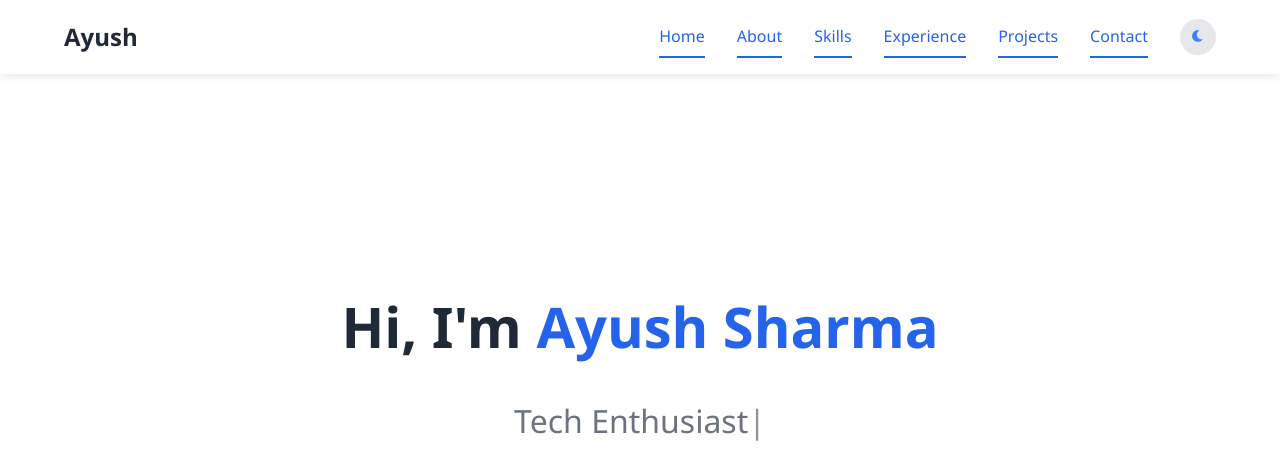
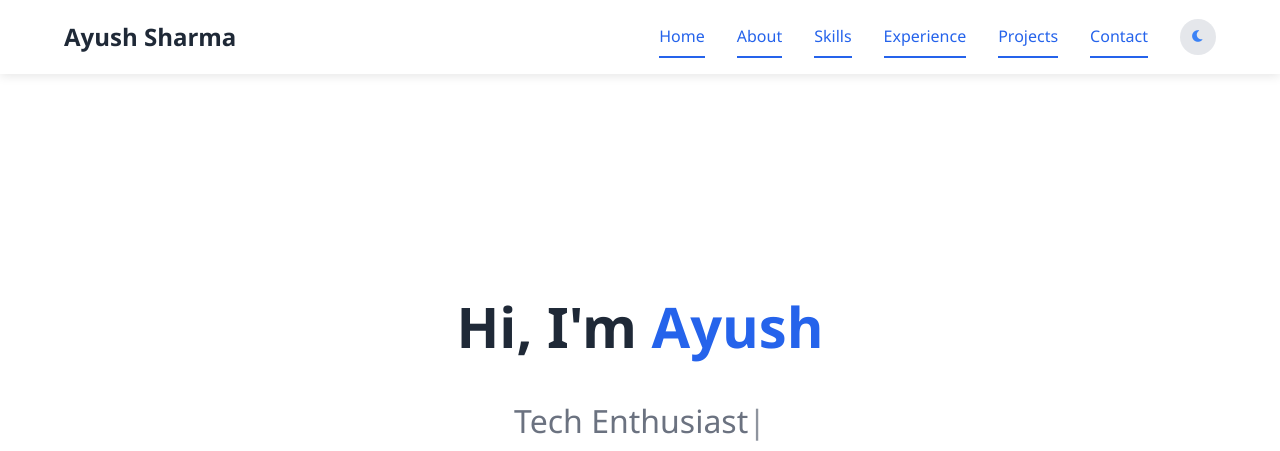
Before and after one commit to SharmaAyush1009/Portfolio, a plain HTML site: page public/index.html in a window 1280 px wide. Shown: the top 451 px of the page. Drawn offline with nearby package versions, Linux system fonts and the light colour scheme.

Commit message:
nameChange

```diff
--- a/public/index.html
+++ b/public/index.html
@@ -12,7 +12,7 @@
     <!-- Navbar -->
     <nav class="navbar">
         <div class="container">
-            <a href="#" class="logo">Ayush</a>
+            <a href="#" class="logo">Ayush Sharma</a>
             <div class="nav-toggle">
                 <i class="fas fa-bars"></i>
             </div>
@@ -34,7 +34,7 @@
     <!-- Hero Section -->
     <section id="hero" class="hero">
         <div class="container">
-            <h1 class="hero-title">Hi, I'm <span>Ayush Sharma</span></h1>
+            <h1 class="hero-title">Hi, I'm <span>Ayush</span></h1>
             <div class="typewriter">
                 <span id="typewriter"></span>
             </div>
```
